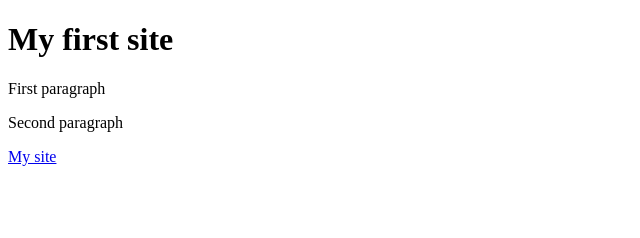
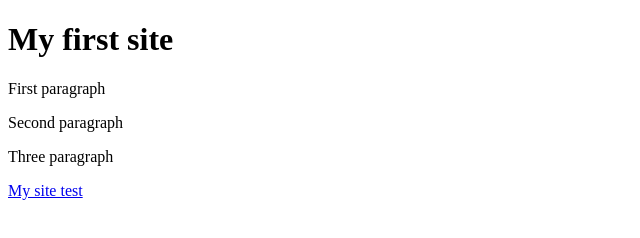
Before and after one commit to olen7676/github.io, a plain HTML site: page index.html in a window 1280 px wide. Shown: the whole page, without its empty margins (0-640 px from the left). Drawn offline with Linux system fonts and the light colour scheme.

Commit message:
test commit

```diff
--- a/index.html
+++ b/index.html
@@ -8,6 +8,7 @@
   	<h1>My first site</h1>
   	<p>First paragraph</p>
   	<p>Second paragraph</p>
-  	<a href="https://olen7676.github.io/">My site</a>
+  	<p>Three paragraph</p>
+  	<a href="https://olen7676.github.io/">My site test</a>
   </body>
 </html>
```
